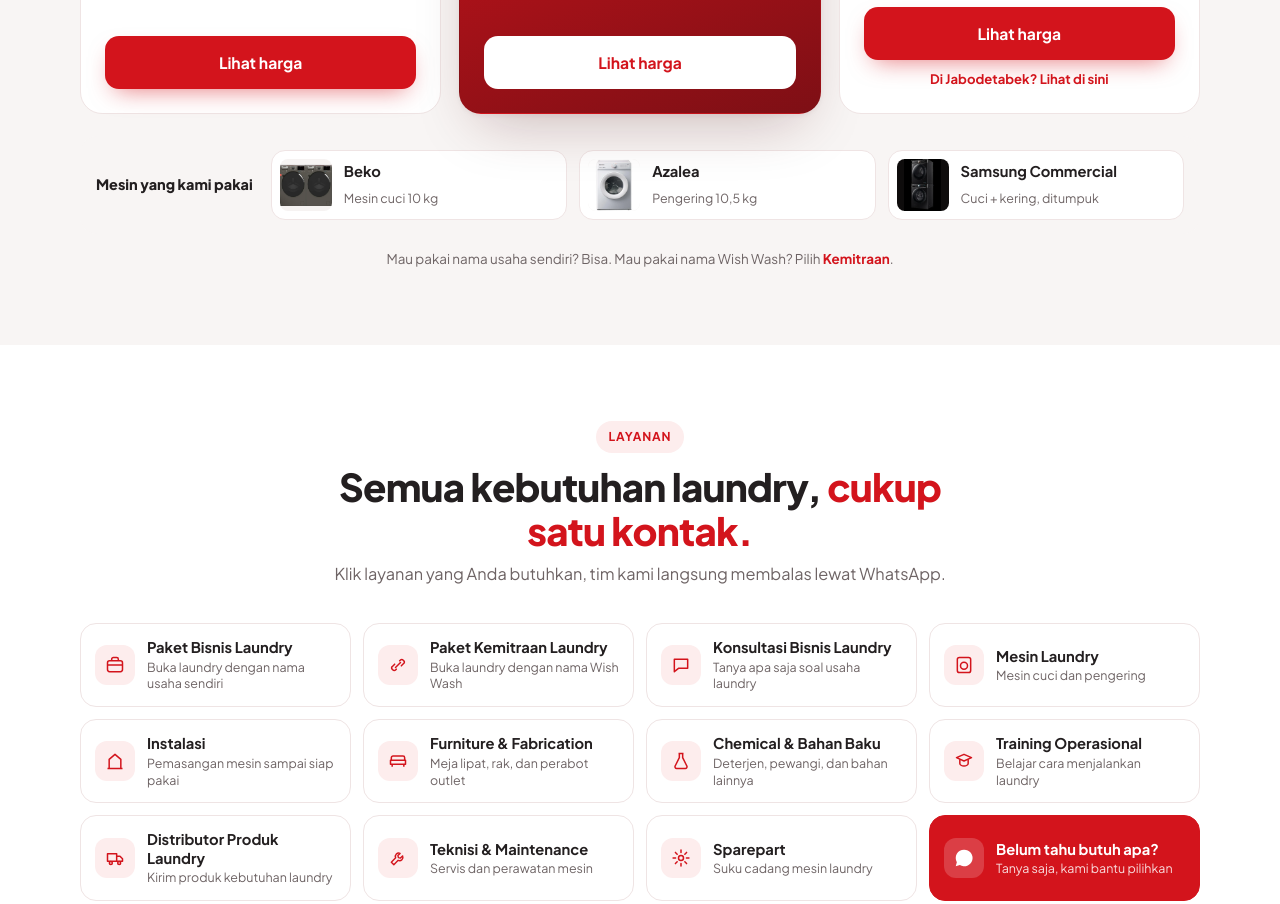
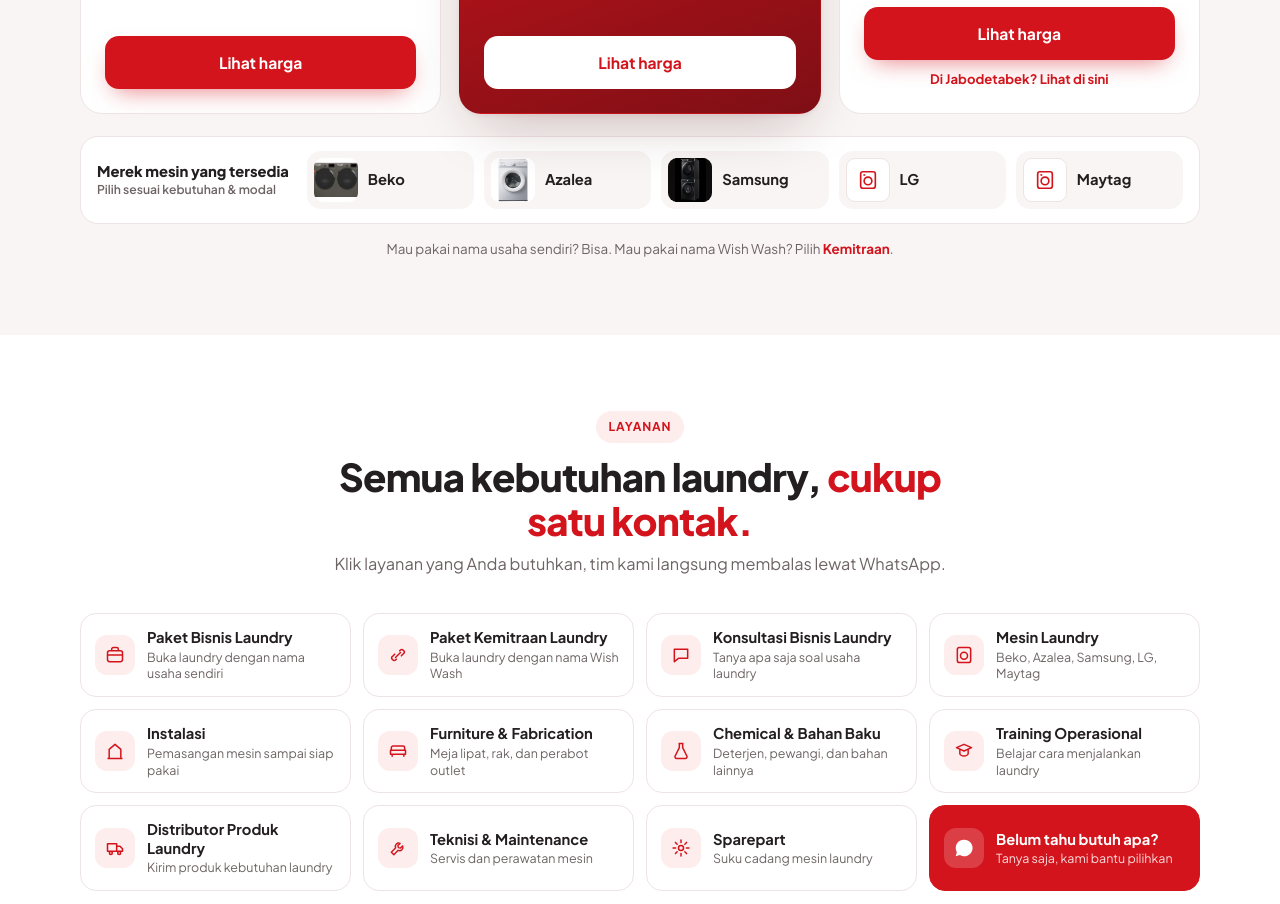
Before and after one commit to smlgroup-official/wishwashbysml, a plain HTML site: page index.html in a window 1280 px wide. Shown: the part 1300-2204 px from the top of the page. Drawn offline with Linux system fonts and the light colour scheme.

Commit message:
Merek mesin: Beko, Azalea, Samsung, LG, Maytag
Co-Authored-By: Claude Opus 5.5 <noreply@anthropic.com>
Claude-Session: https://claude.ai/code/session_0153f4kcy3TwJHuvFicMFD3n

```diff
--- a/index.html
+++ b/index.html
@@ -103,13 +103,15 @@ nav .btn{margin-left:8px;padding:10px 16px;font-size:.9rem}
 .tier.feat li::before{background:#fff}
 .tier .btn{margin-top:auto;width:100%}
 .tier .alt{display:block;text-align:center;margin-top:8px;font-size:.82rem;font-weight:700;color:var(--red)}
-.machines{display:grid;grid-template-columns:auto repeat(3,1fr);gap:12px;align-items:center;margin-top:22px;background:var(--soft);border-radius:18px;padding:14px 16px}
-.machines .ml{font-weight:800;font-size:.9rem;padding-right:6px}
-.mc{display:flex;align-items:center;gap:12px;background:#fff;border:1px solid var(--line);border-radius:14px;padding:8px 12px 8px 8px}
-.mc img{width:52px;height:52px;object-fit:contain;border-radius:8px;background:#F6F3F2}
+.machines{display:grid;grid-template-columns:auto repeat(5,1fr);gap:10px;align-items:center;margin-top:22px;background:#fff;border:1px solid var(--line);border-radius:18px;padding:14px 16px}
+.machines .ml{font-weight:800;font-size:.92rem;padding-right:8px;line-height:1.3}
+.machines .ml small{display:block;font-weight:600;font-size:.76rem;color:var(--muted)}
+.mc{display:flex;align-items:center;gap:10px;background:var(--soft);border-radius:14px;padding:7px 10px 7px 7px}
+.mc img,.mc .ph{width:44px;height:44px;object-fit:contain;border-radius:9px;background:#fff;flex:none}
+.mc .ph{display:grid;place-items:center;font-weight:800;font-size:.9rem;color:var(--red);border:1px solid var(--line)}
 .mc.dark img{background:#0E0C0C}
 .mc b{display:block;font-size:.92rem}
-.mc small{font-size:.78rem;color:var(--muted)}
+
 .note{text-align:center;font-size:.84rem;color:var(--muted);margin-top:14px}
 .note a{color:var(--red);font-weight:700}
 
@@ -207,7 +209,11 @@ footer{background:#1B1718;color:#D9D0D0;padding:40px 0 24px;margin-top:0}
   nav .btn{margin:8px 0 0}
   .ask-grid{grid-template-columns:1fr 1fr}
   .tier-grid{grid-template-columns:1fr;max-width:480px;margin-inline:auto}
-  .machines{grid-template-columns:1fr}
+  .machines{grid-template-columns:repeat(3,1fr)}
+}
+@media (max-width:640px){
+  .machines{grid-template-columns:1fr 1fr}
+  .machines .ml{grid-column:1/-1;margin-bottom:2px}
   .svc-grid{grid-template-columns:repeat(2,1fr)}
   .why,.ask2{grid-template-columns:1fr}
   .steps{grid-template-columns:1fr 1fr}
@@ -307,10 +313,12 @@ footer{background:#1B1718;color:#D9D0D0;padding:40px 0 24px;margin-top:0}
       </div>
     </div>
     <div class="machines reveal">
-      <div class="ml">Mesin yang kami pakai</div>
-      <div class="mc"><img src="assets/mesin-beko-washer.webp" alt="Mesin cuci Beko" loading="lazy"><div><b>Beko</b><small>Mesin cuci 10 kg</small></div></div>
-      <div class="mc"><img src="assets/mesin-azalea.webp" alt="Pengering Azalea" loading="lazy"><div><b>Azalea</b><small>Pengering 10,5 kg</small></div></div>
-      <div class="mc dark"><img src="assets/mesin-samsung.webp" alt="Samsung Commercial" loading="lazy"><div><b>Samsung Commercial</b><small>Cuci + kering, ditumpuk</small></div></div>
+      <div class="ml">Merek mesin yang tersedia<small>Pilih sesuai kebutuhan &amp; modal</small></div>
+      <div class="mc"><img src="assets/mesin-beko-washer.webp" alt="Mesin cuci Beko" loading="lazy"><b>Beko</b></div>
+      <div class="mc"><img src="assets/mesin-azalea.webp" alt="Pengering Azalea" loading="lazy"><b>Azalea</b></div>
+      <div class="mc dark"><img src="assets/mesin-samsung.webp" alt="Samsung Commercial" loading="lazy"><b>Samsung</b></div>
+      <div class="mc"><span class="ph"><svg viewBox="0 0 24 24" fill="none" width="22" height="22"><rect x="4" y="3" width="16" height="18" rx="2.5" stroke="currentColor" stroke-width="1.8"/><circle cx="12" cy="13" r="4.2" stroke="currentColor" stroke-width="1.8"/><path d="M7 6.5h2" stroke="currentColor" stroke-width="1.8"/></svg></span><b>LG</b></div>
+      <div class="mc"><span class="ph"><svg viewBox="0 0 24 24" fill="none" width="22" height="22"><rect x="4" y="3" width="16" height="18" rx="2.5" stroke="currentColor" stroke-width="1.8"/><circle cx="12" cy="13" r="4.2" stroke="currentColor" stroke-width="1.8"/><path d="M7 6.5h2" stroke="currentColor" stroke-width="1.8"/></svg></span><b>Maytag</b></div>
     </div>
     <p class="note">Mau pakai nama usaha sendiri? Bisa. Mau pakai nama Wish Wash? Pilih <a href="kemitraan/">Kemitraan</a>.</p>
   </div>
@@ -449,7 +457,7 @@ const SERVICES=[
   ['Paket Bisnis Laundry','paket','Buka laundry dengan nama usaha sendiri','#paket'],
   ['Paket Kemitraan Laundry','mitra','Buka laundry dengan nama Wish Wash','kemitraan/'],
   ['Konsultasi Bisnis Laundry','konsul','Tanya apa saja soal usaha laundry'],
-  ['Mesin Laundry','mesin','Mesin cuci dan pengering'],
+  ['Mesin Laundry','mesin','Beko, Azalea, Samsung, LG, Maytag'],
   ['Instalasi','instal','Pemasangan mesin sampai siap pakai'],
   ['Furniture & Fabrication','furni','Meja lipat, rak, dan perabot outlet'],
   ['Chemical & Bahan Baku','chem','Deterjen, pewangi, dan bahan lainnya'],
@@ -468,7 +476,7 @@ const FAQS=[
   ['Saya belum pernah punya usaha laundry. Bisa?','Bisa. Kami bantu dari awal: memilih paket, memasang mesin, sampai melatih Anda dan tim sebelum outlet buka.'],
   ['Berapa modal yang dibutuhkan?','Tergantung besar outlet dan jumlah mesin. Rincian harga bisa dilihat di <a href="makassar/">Paket Indonesia Timur</a>, <a href="jabodetabek/">Paket Jabodetabek</a>, atau <a href="kemitraan/">Kemitraan Wish Wash</a>. Atau tanya langsung, kami bantu hitungkan.'],
   ['Bisa pakai nama usaha sendiri?','Bisa, pilih Paket Bisnis Laundry. Kalau ingin memakai nama dan sistem Wish Wash, pilih Paket Kemitraan.'],
-  ['Saya sudah punya laundry. Bisa beli mesin atau sparepart saja?','Bisa. Mesin, sparepart, deterjen, teknisi, dan furniture bisa dipesan sesuai kebutuhan.'],
+  ['Saya sudah punya laundry. Bisa beli mesin atau sparepart saja?','Bisa. Mesin (Beko, Azalea, Samsung, LG, Maytag), sparepart, deterjen, teknisi, dan furniture bisa dipesan sesuai kebutuhan.'],
   ['Kalau mesin rusak setelah buka?','Hubungi tim kami. Kami punya teknisi dan sparepart untuk membantu perbaikan dan perawatan mesin.'],
   ['Melayani di luar Makassar?','Kantor pusat kami di Makassar dan kantor cabang di Jakarta. Untuk kota lain, sampaikan lokasi Anda saat konsultasi.']
 ];
```
